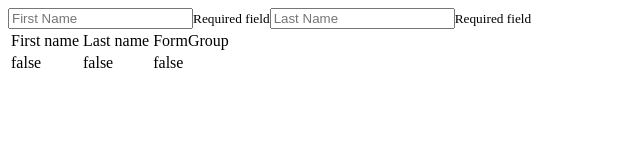
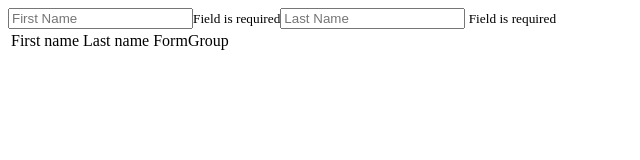
Before and after one commit to profanis/bpb-mastering-angular-reactive-forms, an Angular app: page / in a window 1280 px wide. Shown: the top 160 px of the page, without its empty margins (0-640 px from the left). Built offline with nearby package versions, Linux system fonts and the light colour scheme.

Commit message:
form control validations

```diff
--- a/src/app/app.component.html
+++ b/src/app/app.component.html
@@ -1,18 +1,19 @@
-<form [formGroup]="myForm">
+<input  type="text"
+        placeholder="First Name"
+        [formControl]="firstName" />
 
-  <input  type="text"
-          placeholder="First Name"
-          formControlName="firstName" />
+<small *ngIf="firstName.invalid">Field is required</small>
 
-  <small *ngIf="myForm.controls.firstName.invalid">Required field</small>
+<input  type="text"
+        placeholder="Last Name"
+        [formControl]="lastName" />
 
-  <input  type="text"
-          placeholder="Last Name"
-          formControlName="lastName" />
-
-  <small *ngIf="myForm.controls.lastName.invalid">Required field</small>
-
-</form>
+<small *ngIf="lastName.errors?.minlength">
+    The min length of this field is {{lastName.errors.minlength.requiredLength}}
+</small>
+<small *ngIf="lastName.errors?.required">
+    Field is required
+</small>
 
 
 <table>
@@ -29,13 +30,13 @@
   </tr>
   <tr>
     <td>
-      {{ myForm.get('firstName').valid }}
+      {{ firstName.value }}
     </td>
     <td>
-      {{ myForm.get('lastName').valid }}
+      {{ lastName.value }}
     </td>
     <td>
-      {{ myForm.touched }}
+
     </td>
   </tr>
 </table>
--- a/src/app/app.component.ts
+++ b/src/app/app.component.ts
@@ -1,20 +1,17 @@
-import { Component, OnInit } from '@angular/core'
-import { FormBuilder, FormGroup, Validators } from '@angular/forms'
+import { Component } from '@angular/core'
+import { FormBuilder, Validators } from '@angular/forms'
 
 @Component({
   selector: 'app-root',
   templateUrl: './app.component.html',
   styleUrls: ['./app.component.scss'],
 })
-export class AppComponent implements OnInit {
-  myForm: FormGroup
+export class AppComponent {
+  firstName = this.fb.control(null, Validators.required)
+  lastName = this.fb.control(null, [
+    Validators.required,
+    Validators.minLength(3),
+  ])
 
   constructor(private fb: FormBuilder) {}
-
-  ngOnInit(): void {
-    this.myForm = this.fb.group({
-      firstName: ['', Validators.required],
-      lastName: ['', Validators.required],
-    })
-  }
 }
```
